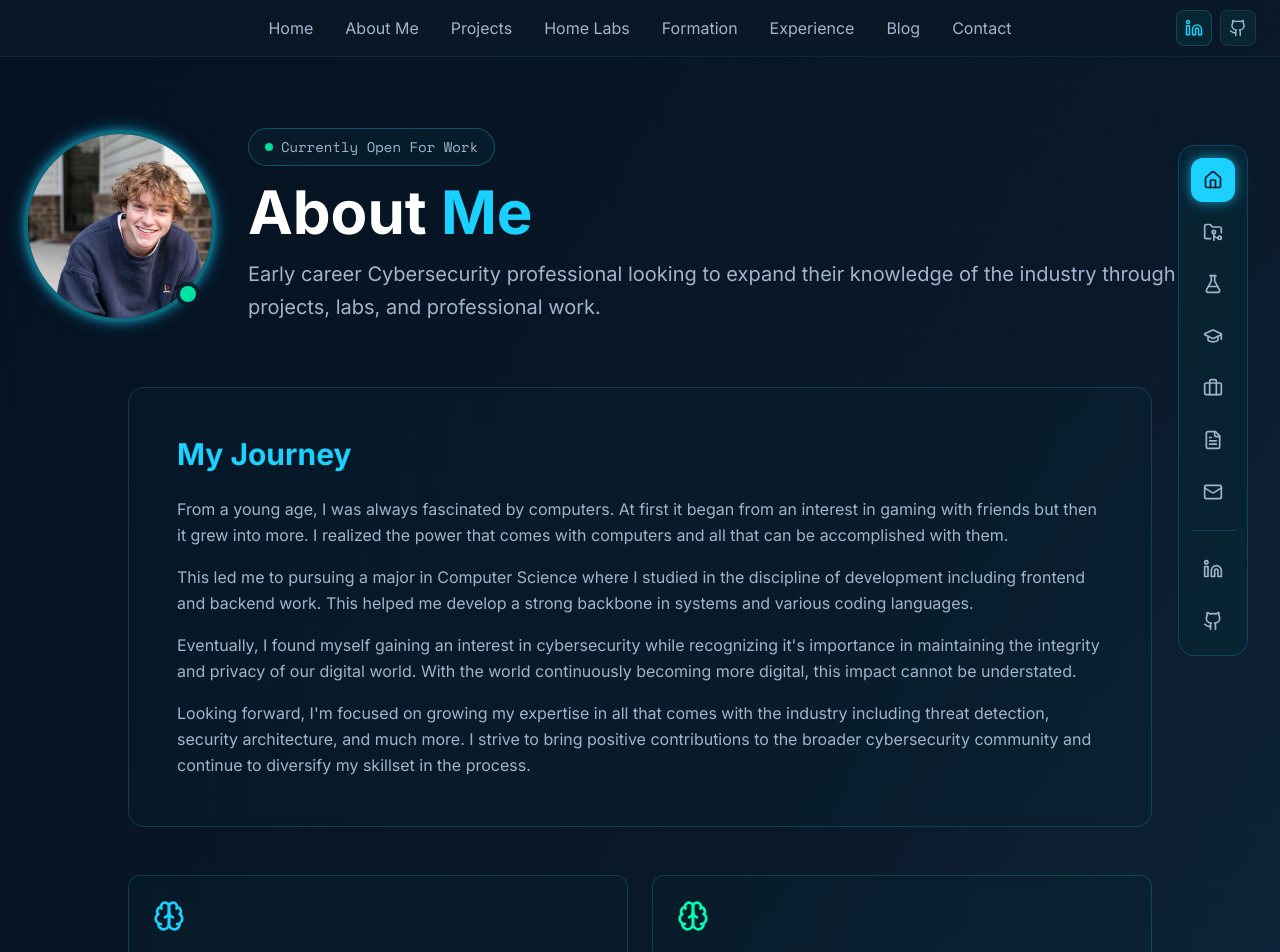
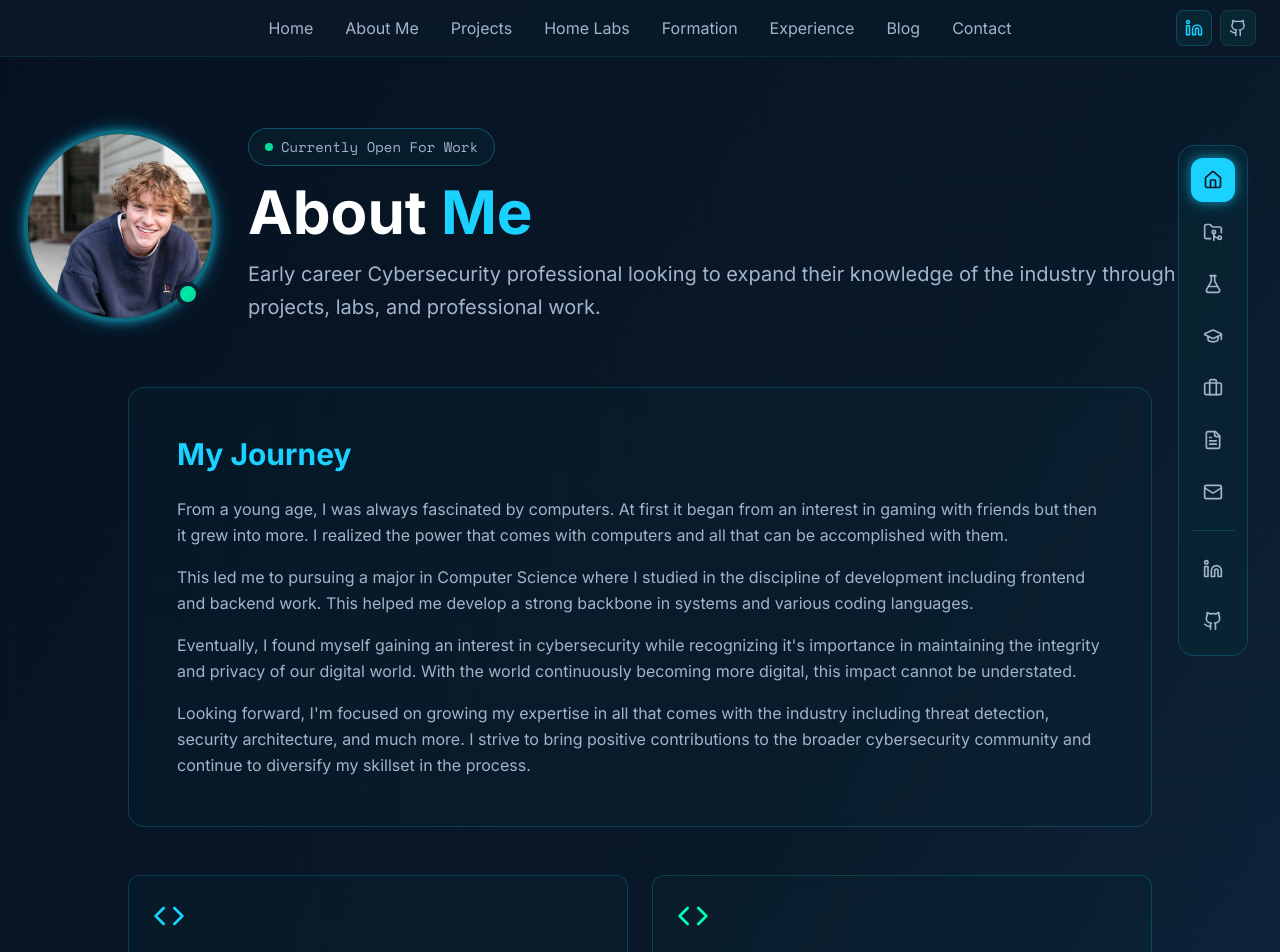
Before and after one commit to haydenmurphey/haydenmurphey, a Next.js app: page /about in a window 1280 px wide. Shown: the top 952 px of the page. Built offline with nearby package versions, Linux system fonts and the light colour scheme.

Commit message:
finalized icon testing

```diff
--- a/src/app/about/page.tsx
+++ b/src/app/about/page.tsx
@@ -4,7 +4,7 @@ export const dynamic = "force-static";
 
 import { Header, FloatingNav } from '@/components/layout';
 import { m } from 'framer-motion';
-import { Shield, Zap, Brain, Target, ArrowRight } from 'lucide-react';
+import { Shield, Zap, Code, Target, ArrowRight } from 'lucide-react';
 import Link from 'next/link';
 import NextImage from 'next/image';
 
@@ -104,7 +104,7 @@ export default function AboutPage() {
               className="grid md:grid-cols-2 gap-6 mb-12"
             >
               <div className="bg-cyber-teal-dark/30 backdrop-blur-sm border border-cyber-cyan/20 rounded-xl p-6 hover:border-cyber-cyan/50 transition-all duration-300">
-                <Brain className="text-cyber-cyan mb-4" size={32} />
+                <Code className="text-cyber-cyan mb-4" size={32} />
                 <h3 className="text-xl font-bold text-white mb-3">Coding Languages</h3>
                 <p className="text-cyber-gray leading-relaxed">
                   Specializing in threat detection, incident response, and security monitoring.
@@ -113,7 +113,7 @@ export default function AboutPage() {
               </div>
 
               <div className="bg-cyber-teal-dark/30 backdrop-blur-sm border border-cyber-green/20 rounded-xl p-6 hover:border-cyber-green/50 transition-all duration-300">
-                <Brain className="text-cyber-green mb-4" size={32} />
+                <Code className="text-cyber-green mb-4" size={32} />
                 <h3 className="text-xl font-bold text-white mb-3">Analytical Thinking</h3>
                 <p className="text-cyber-gray leading-relaxed">
                   Applying scientific methodology to cybersecurity challenges. Breaking down complex
```
